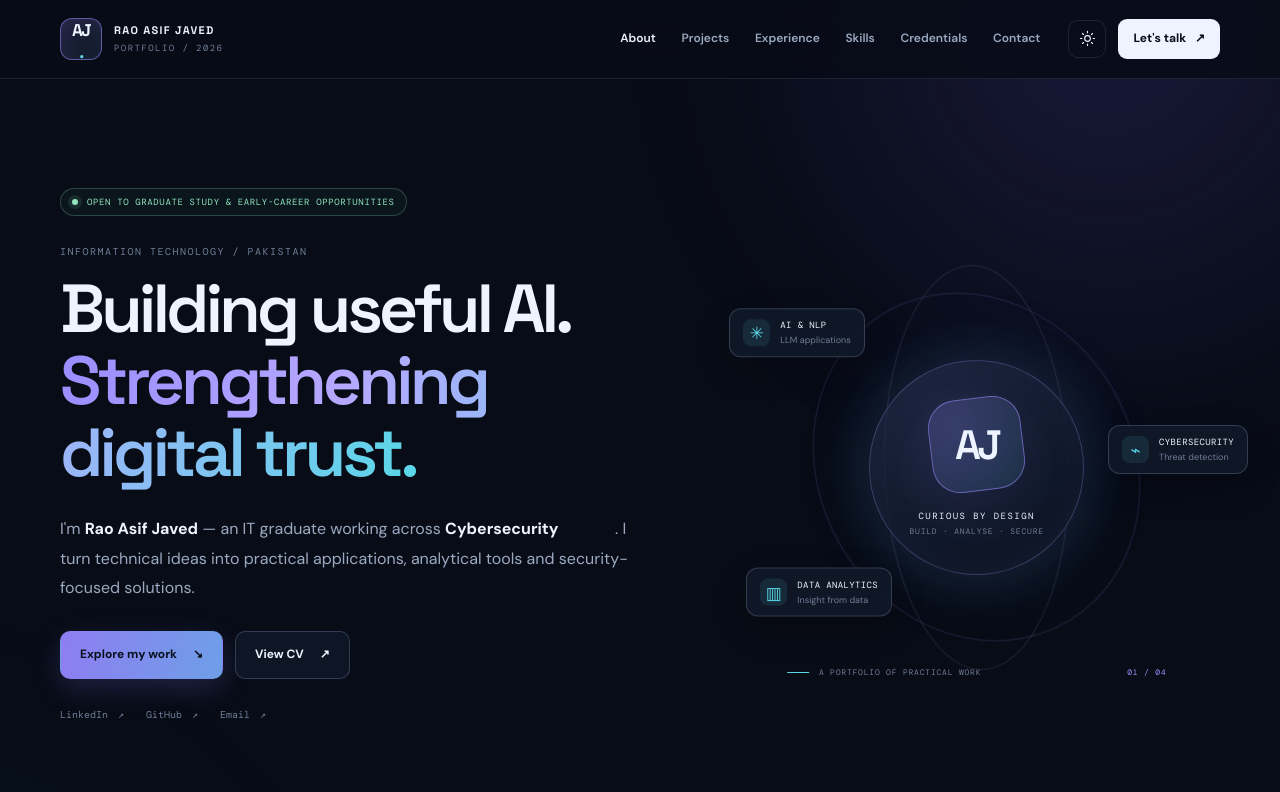
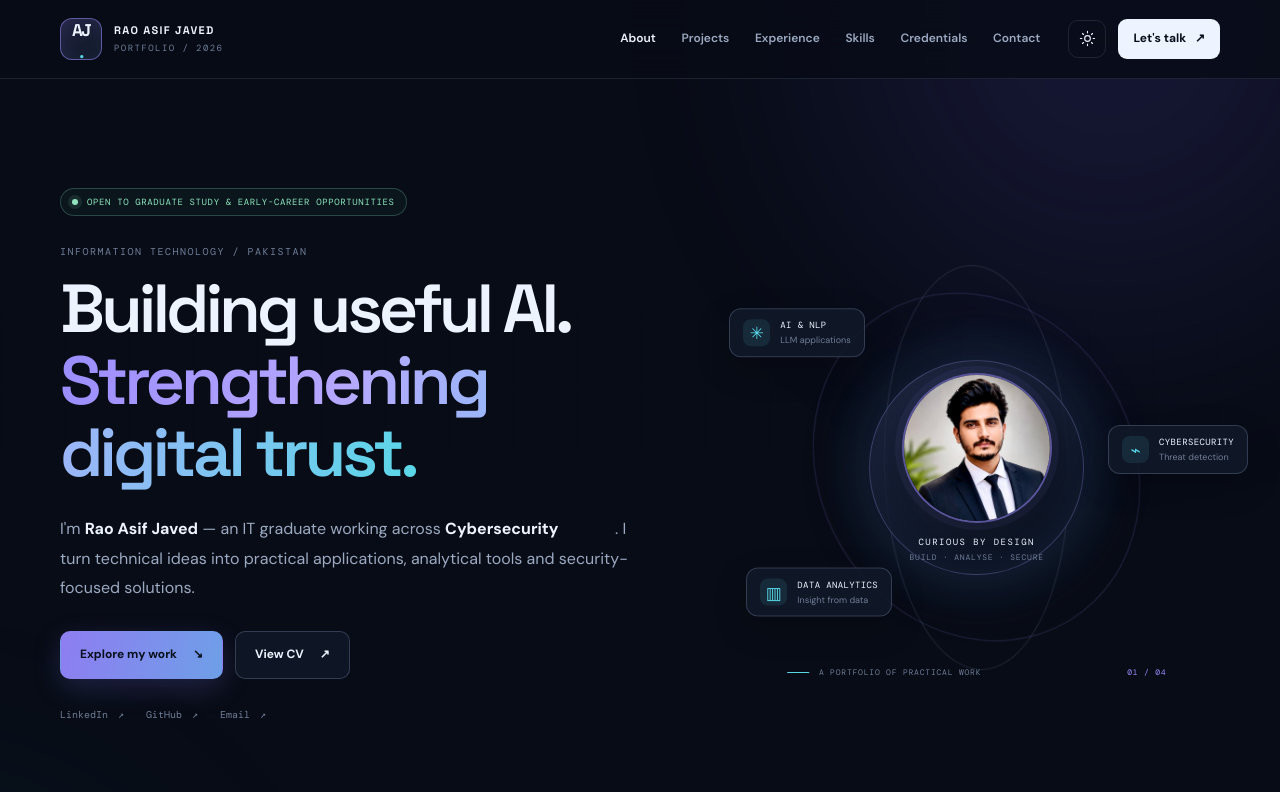
Before and after one commit to raoasifjaved/rao-asif-javed-portfolio, a plain HTML site: page index.html in a window 1280 px wide. Shown: the top 792 px of the page. Drawn offline with nearby package versions, Linux system fonts and the light colour scheme.

Commit message:
Add animated original profile photo

```diff
--- a/index.html
+++ b/index.html
@@ -84,7 +84,7 @@
           <div class="visual-orbit orbit-b"></div>
           <div class="visual-glow"></div>
           <div class="profile-core">
-            <div class="core-ring"><span>AJ</span></div>
+            <div class="core-ring"><img class="profile-photo" src="assets/profile.jpg" alt="Rao Asif Javed" width="150" height="150"></div>
             <p>CURIOUS BY DESIGN</p>
             <small>BUILD · ANALYSE · SECURE</small>
           </div>
--- a/styles.css
+++ b/styles.css
@@ -108,11 +108,11 @@ html[data-theme="light"] .gradient-text { background-image: linear-gradient(105d
 .visual-orbit { position: absolute; border: 1px solid rgba(146,164,205,.15); border-radius: 50%; transform: rotate(-25deg); }
 .orbit-a { width: 405px; height: 185px; animation: orbit 22s linear infinite; }
 .orbit-b { width: 315px; height: 360px; border-color: rgba(155,140,255,.16); transform: rotate(52deg); animation: orbit-reverse 30s linear infinite; }
-.profile-core { width: 215px; height: 215px; border-radius: 50%; display: flex; flex-direction: column; align-items: center; justify-content: center; border: 1px solid rgba(167,157,255,.28); background: radial-gradient(circle at 38% 30%, rgba(98,104,173,.21), rgba(13,21,37,.95) 70%); box-shadow: 0 0 80px rgba(113,102,238,.13), inset 0 0 38px rgba(155,140,255,.07); position: relative; z-index: 2; }
+.profile-core { width: 215px; height: 215px; border-radius: 50%; display: flex; flex-direction: column; align-items: center; justify-content: center; border: 1px solid rgba(167,157,255,.28); background: radial-gradient(circle at 38% 30%, rgba(98,104,173,.21), rgba(13,21,37,.95) 70%); box-shadow: 0 0 80px rgba(113,102,238,.13), inset 0 0 38px rgba(155,140,255,.07); position: relative; z-index: 2; animation: profile-float 7s ease-in-out infinite; }
 html[data-theme="light"] .profile-core { background: radial-gradient(circle at 38% 30%, rgba(145,134,230,.18), rgba(255,255,255,.96) 70%); }
-.core-ring { width: 93px; height: 93px; display: grid; place-items: center; border-radius: 28px; border: 1px solid rgba(155,140,255,.55); background: linear-gradient(140deg, rgba(155,140,255,.2), rgba(89,215,231,.11)); transform: rotate(-7deg); }
-.core-ring span { font: 600 41px var(--display); letter-spacing: -.09em; transform: rotate(7deg); }
-.profile-core p { color: var(--text); font: 9px var(--mono); letter-spacing: .16em; margin: 19px 0 4px; }
+.core-ring { width: 150px; height: 150px; display: grid; place-items: center; border-radius: 50%; border: 2px solid rgba(155,140,255,.55); background: rgba(12,18,31,.92); box-shadow: 0 12px 38px rgba(0,0,0,.28), 0 0 0 7px rgba(155,140,255,.07); overflow: hidden; }
+.profile-photo { width: 100%; height: 100%; display: block; object-fit: cover; object-position: 50% 28%; filter: saturate(.94) contrast(1.04); }
+.profile-core p { color: var(--text); font: 9px var(--mono); letter-spacing: .16em; margin: 13px 0 4px; }
 .profile-core small { color: var(--subtle); font: 8px var(--mono); letter-spacing: .1em; }
 .floating-chip { position: absolute; display: flex; align-items: center; gap: 10px; padding: 10px 13px; border: 1px solid var(--line-strong); border-radius: 12px; background: color-mix(in srgb, var(--surface-solid) 90%, transparent); box-shadow: 0 12px 34px rgba(0,0,0,.18); z-index: 4; animation: float 6s ease-in-out infinite; }
 .floating-chip > span:last-child { color: var(--text); font: 9px var(--mono); letter-spacing: .04em; }
@@ -327,6 +327,7 @@ html.js [data-reveal].is-visible { opacity: 1; transform: translateY(0); }
 @keyframes float { 0%,100% { transform: translateY(0); } 50% { transform: translateY(-9px); } }
 @keyframes orbit { to { transform: rotate(335deg); } }
 @keyframes orbit-reverse { to { transform: rotate(-308deg); } }
+@keyframes profile-float { 0%,100% { transform: translateY(0); } 50% { transform: translateY(-7px); } }
 /* RESPONSIVE */
 @media (max-width: 1050px) {
   .main-nav { gap: 14px; }.main-nav a { font-size: 11px; }.nav-shell { gap: 15px; }
@@ -372,7 +373,7 @@ html.js [data-reveal].is-visible { opacity: 1; transform: translateY(0); }
   .orbit-a { width: 340px; }.orbit-b { width: 260px; height: 320px; }
   .chip-ai { left: -6px; top: 36px; }.chip-security { right: -9px; top: 155px; }.chip-data { left: -1px; bottom: 45px; }
   .floating-chip { padding: 8px 9px; }.floating-chip > span:last-child { font-size: 8px; }.floating-chip small { font-size: 8px; }
-  .profile-core { width: 190px; height: 190px; }.core-ring { width: 80px; height: 80px; }.core-ring span { font-size: 35px; }
+  .profile-core { width: 190px; height: 190px; }.core-ring { width: 132px; height: 132px; }.profile-photo { object-position: 50% 28%; }
   .visual-caption { width: 85%; font-size: 7px; }
   .hero-stats { display: grid; grid-template-columns: 1fr 1fr; gap: 15px; padding: 18px; }
   .stat-divider { display: none; }.stat-item strong { font-size: 21px; }
```
Also changed, not shown: assets/profile.jpg (added).
